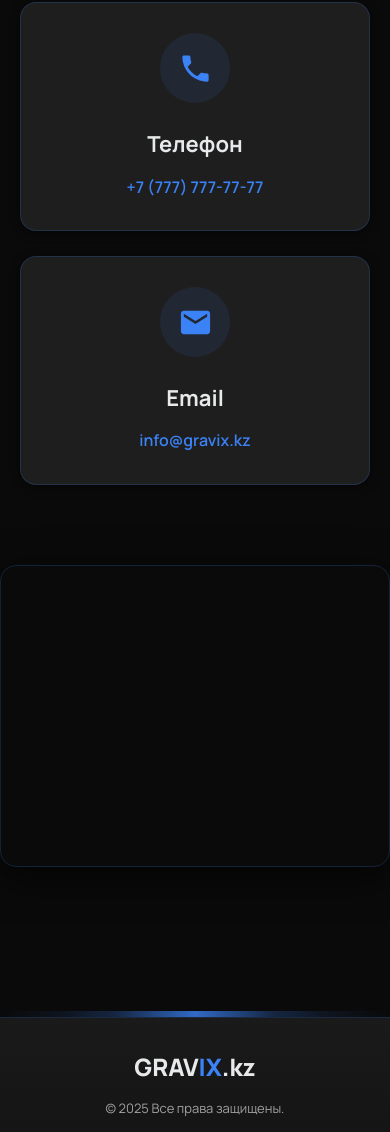
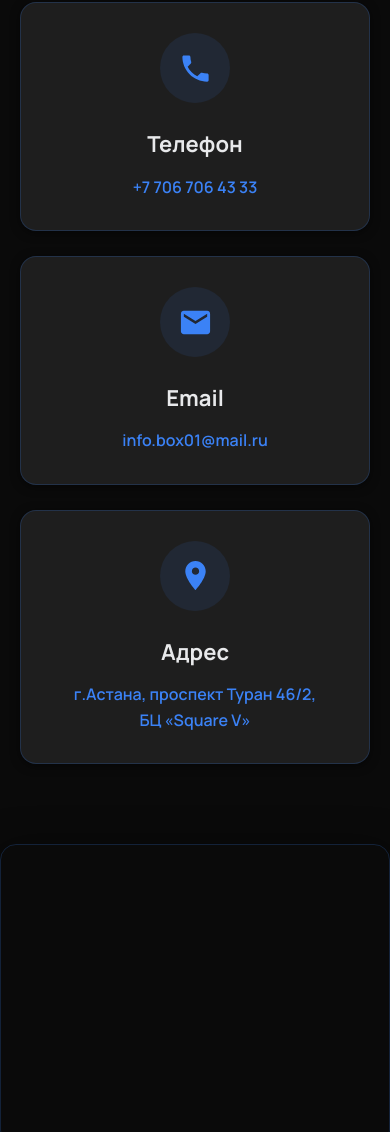
Before and after one commit to miltim7/Gravix, a plain HTML site: page index.html in a window 390 px wide. Shown: the part 9240-10372 px from the top of the page. Drawn offline with Linux system fonts and the light colour scheme.

Commit message:
change contacts

```diff
--- a/components/contacts/contacts.css
+++ b/components/contacts/contacts.css
@@ -34,9 +34,10 @@
 
 .contacts__grid {
   display: grid;
-  grid-template-columns: repeat(auto-fit, minmax(300px, 1fr));
+  /* 3 карточки в одну строку на десктопе/табе */
+  grid-template-columns: repeat(3, minmax(0, 1fr));
   gap: 50px;
-  max-width: 800px;
+  max-width: 960px;
   margin: 0 auto;
 }
 
@@ -57,6 +58,7 @@
 
 .contacts__item:nth-child(1) { animation-delay: 0.2s; }
 .contacts__item:nth-child(2) { animation-delay: 0.4s; }
+.contacts__item:nth-child(3) { animation-delay: 0.6s; }
 
 .contacts__item:hover {
   transform: translateY(-5px);
@@ -147,7 +149,9 @@
   }
 
   .contacts__grid {
+    /* на табе тоже оставляем 3 колонки, но чуть меньше отступ */
     gap: 35px;
+    max-width: 900px;
   }
 }
 
@@ -165,8 +169,10 @@
   }
 
   .contacts__grid {
+    /* на мобиле карточки друг под другом */
     grid-template-columns: 1fr;
     gap: 25px;
+    max-width: 500px;
   }
 
   .contacts__item {
--- a/index.html
+++ b/index.html
@@ -36,12 +36,12 @@
                     <li><a href="#contacts" class="header__nav-link">Контакты</a></li>
                 </ul>
 
-                <a href="tel:+77777777777" class="header__phone">
+                <a href="tel:+77067064333" class="header__phone">
                     <svg class="header__phone-icon" viewBox="0 0 24 24">
                         <path
                             d="M6.62 10.79c1.44 2.83 3.76 5.15 6.59 6.59l2.2-2.2c.27-.27.67-.36 1.02-.24 1.12.37 2.33.57 3.57.57.55 0 1 .45 1 1V20c0 .55-.45 1-1 1-9.39 0-17-7.61-17-17 0-.55.45-1 1-1h3.5c.55 0 1 .45 1 1 0 1.25.2 2.45.57 3.57.11.35.03.74-.25 1.02l-2.2 2.2z" />
                     </svg>
-                    +7 (777) 777-77-77
+                    +7 706 706 43 33
                 </a>
 
                 <a href="#consultation" class="btn header__cta">
@@ -65,12 +65,12 @@
             </nav>
 
             <div class="header__mobile-contacts">
-                <a href="tel:+77777777777" class="header__phone">
+                <a href="tel:+77067064333" class="header__phone">
                     <svg class="header__phone-icon" viewBox="0 0 24 24">
                         <path
                             d="M6.62 10.79c1.44 2.83 3.76 5.15 6.59 6.59l2.2-2.2c.27-.27.67-.36 1.02-.24 1.12.37 2.33.57 3.57.57.55 0 1 .45 1 1V20c0 .55-.45 1-1 1-9.39 0-17-7.61-17-17 0-.55.45-1 1-1h3.5c.55 0 1 .45 1 1 0 1.25.2 2.45.57 3.57.11.35.03.74-.25 1.02l-2.2 2.2z" />
                     </svg>
-                    +7 (777) 777-77-77
+                    +7 706 706 43 33
                 </a>
                 <a href="#consultation" class="btn">
                     Получить консультацию
@@ -214,7 +214,8 @@
                         <ul class="services__card-list">
                             <li class="services__card-item">Проектирование и внедрение систем по действующим нормам.
                             </li>
-                            <li class="services__card-item">Установка датчиков, извещателей и пусконаладка оборудования.</li>
+                            <li class="services__card-item">Установка датчиков, извещателей и пусконаладка оборудования.
+                            </li>
                             <li class="services__card-item">Интеграция с пультами охраны и системами оповещения.</li>
                             <li class="services__card-item">Техническая поддержка и регламентное обслуживание.</li>
                         </ul>
@@ -336,7 +337,7 @@
 
             <div id="partners" class="applications__separator"></div>
 
-            <div class="applications__partners" >
+            <div class="applications__partners">
                 <h3 class="applications__section-title">Наши партнёры</h3>
                 <div class="applications__partners-grid">
                     <div class="applications__partner">
@@ -369,7 +370,7 @@
                         </svg>
                     </div>
                     <h3 class="contacts__item-title">Телефон</h3>
-                    <a href="tel:+77777777777" class="contacts__item-link">+7 (777) 777-77-77</a>
+                    <a href="tel:+77067064333" class="contacts__item-link">+7 706 706 43 33</a>
                 </div>
 
                 <div class="contacts__item">
@@ -380,20 +381,36 @@
                         </svg>
                     </div>
                     <h3 class="contacts__item-title">Email</h3>
-                    <a href="mailto:info@gravix.kz" class="contacts__item-link">info@gravix.kz</a>
+                    <a href="mailto:info.box01@mail.ru" class="contacts__item-link">info.box01@mail.ru</a>
+                </div>
+
+                <!-- Новый блок -->
+                <div class="contacts__item">
+                    <div class="contacts__icon-wrapper">
+                        <svg class="contacts__icon" viewBox="0 0 24 24">
+                            <path d="M12 2C8.14 2 5 5.14 5 9c0 5.25 7 13 7 13s7-7.75 7-13c0-3.86-3.14-7-7-7zm0 9.5c-1.38
+                            0-2.5-1.12-2.5-2.5s1.12-2.5
+                            2.5-2.5 2.5 1.12 2.5 2.5S13.38 11.5 12 11.5z" />
+                        </svg>
+                    </div>
+                    <h3 class="contacts__item-title">Адрес</h3>
+                    <p class="contacts__item-link">г.Астана, проспект Туран 46/2,<br>БЦ «Square V»</p>
                 </div>
             </div>
         </div>
     </section>
+
 
     <section class="map">
         <div class="map__container">
             <div class="map__wrapper">
                 <div class="map__frame">
                     <iframe
-                        src="https://yandex.ru/map-widget/v1/?ll=76.945465%2C43.238949&z=17&l=map&pt=76.945465%2C43.238949%2Cpm2rdm&text=%D1%83%D0%BB.%20%D0%9F%D1%80%D0%B8%D0%BC%D0%B5%D1%80%D0%BD%D0%B0%D1%8F%20123"
+                        src="https://yandex.ru/map-widget/v1/?ll=71.399967%2C51.112501&z=17&l=map&pt=71.399967%2C51.112501%2Cpm2rdm&text=%D0%B0%D0%B4%D1%80.%20%D0%A2%D1%83%D1%80%D0%B0%D0%BD%2046/2%2C%20Square%20V"
                         frameborder="0" allowfullscreen="true" class="map__iframe">
                     </iframe>
+
+
                 </div>
             </div>
         </div>
```
